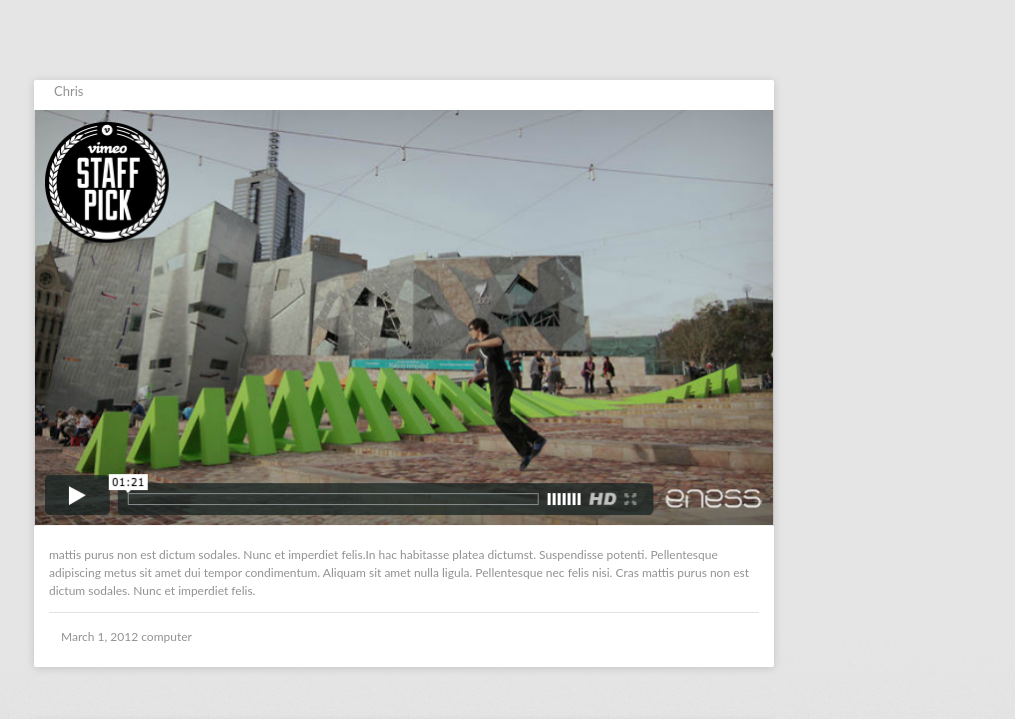
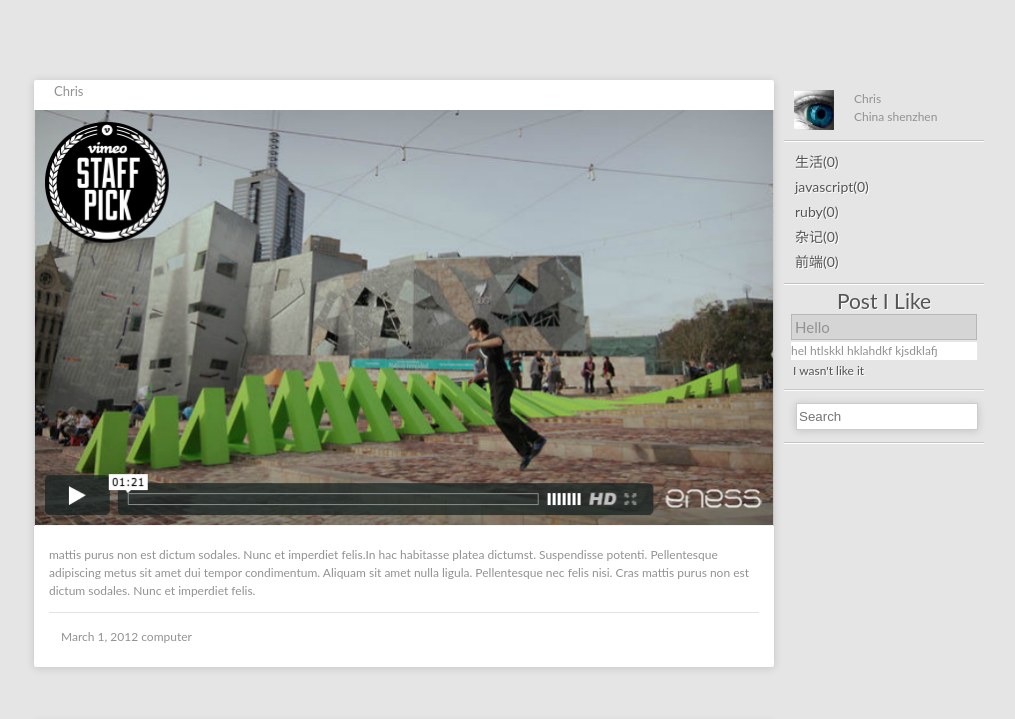
Before and after one commit to EvanJin/vimfiles, a plain HTML site: page pages/index.html in a window 1280 px wide. Shown: the top 719 px of the page, without its empty margins (126-1141 px from the left). Drawn offline with Linux system fonts and the light colour scheme.

Commit message:
new fiels

```diff
--- a/css/global.css
+++ b/css/global.css
@@ -6,33 +6,47 @@ html, body, div, span, applet, object, iframe, h1, h2, h3, h4, h5, h6, p, blockq
     font: inherit;
     vertical-align: baseline;
 }
+
 /* HTML5 display-role reset for older browsers */
  article, aside, details, figcaption, figure, footer, header, hgroup, menu, nav, section {
     display: block;
 }
+
 body {
     line-height: 1;
+    background: url(../images/bg.jpg) bottom fixed repeat-x #E5E5E5;
+    font-size: 12px;
+    line-height: 18px;
+    color: #929292;
+    font-family: 'Lato', sans-serif;
 }
+
 ol, ul {
     list-style: none;
 }
+
 a {
     text-decoration: none;
 }
+
 blockquote, q {
     quotes: none;
 }
+
 blockquote:before, blockquote:after, q:before, q:after {
     content:'';
     content: none;
 }
+
 table {
     border-collapse: collapse;
     border-spacing: 0;
 }
+
 .clear {
     clear: both;
 }
+
 h3 {
     font-size: 13px;
     line-height: 22px;
--- a/css/main.css
+++ b/css/main.css
@@ -1,14 +1,8 @@
-body {
-    background: url(../images/bg.jpg) bottom fixed repeat-x #E5E5E5;
-    font-size: 12px;
-    line-height: 18px;
-    color: #929292;
-    font-family: 'Lato', sans-serif;
-}
-
 .wrap {
     width: 960px;
     margin: 0 auto;
+    height: 100%;
+    min-height: 800px;
 }
 
 .blog-list {
@@ -49,7 +43,141 @@ body {
 }
 
 .side-bar {
-    width: 220px;
+    width: 200px;
     float: right;
-    margin-top: 80px;
+    margin: 80px 10px 0 10px;
 }
+
+.side-bar .owner {
+    height: 40px;
+    padding: 10px;
+    border-bottom: 1px solid rgba(0, 0, 0, 0.15);
+}
+
+.side-bar .owner .pics {
+    float: left;
+}
+
+.side-bar .owner .description {
+    height: 40px;
+    float: left;
+    margin-left: 20px;
+}
+
+.side-bar .category-list {
+    padding: 8px;
+    border-top: 1px solid white;
+    border-bottom: 1px solid rgba(0, 0, 0, 0.15);
+}
+
+.side-bar .category-list li {
+    padding: 3px;
+    text-align: left;
+    cursor: pointer;
+}
+
+.side-bar .category-list li:hover {
+    background: rgba(0, 0, 0, .07);
+    border: rgba(0, 0, 0, .14);
+    text-decoration: none;
+}
+
+.side-bar .category-list li a {
+    font-size: 14px;
+    color: rgb(85, 85, 85);
+    text-shadow: 1px 1px white;
+}
+
+.side-bar .post-like {
+    border-top: 1px solid white;
+    padding: 5px;
+    border-bottom: 1px solid rgba(0, 0, 0, .14);
+}
+
+.side-bar .post-like h2 {
+    text-align: center;
+    font-size: 21px;
+    margin: 2px;
+    color: rgb(85, 85, 85);
+    text-shadow: 1px 1px white;
+}
+
+.side-bar .post-like .post-like-list {
+    padding: 2px;
+}
+
+.side-bar .post-like .post-like-list .post-like-title {
+    background-color: rgba(0, 0, 0, .07);
+    border: 1px solid rgba(0, 0, 0, .14);
+    padding: 3px;
+    vertical-align: middle;
+    font-size: 15px;
+}
+
+.side-bar .post-like .post-like-list .post-commont {
+    padding: 2px;
+    color: rgb(85, 85, 85);
+    text-shadow: 1px 1px white;
+}
+
+.side-bar .post-like .post-like-list .post-like-content {
+    background-color: white;
+    margin-top: 2px;
+}
+
+.side-bar .post-search {
+    border-top: 1px solid white;
+    padding: 12px;
+    border-bottom: 1px solid rgba(0, 0, 0, .14);
+}
+
+.side-bar .post-search .search {
+    width: 176px;
+    outline: none;
+    height: 23px;
+    border: 1px solid #ccc;
+    box-shadow: 0 1px 8px rgba(0, 0, 0, 0.15);
+    text-shadow: 0 1px white;
+}
+
+.side-bar .last-post {
+    border-top: 1px solid white;
+}
+
+.pagination .page {
+    width: 740px;
+    clear: both;
+    overflow: hidden;
+    margin-bottom: 30px;
+}
+
+.pagination .page a {
+    float: right;
+    background: url('../images/page-btn.png');
+    display: block;
+    width: 75px;
+    height: 18px;
+    line-height: 22px;
+    color: #464444;
+    padding: 3px;
+    border: 1px solid #aaa;
+    border-radius: 5px;
+    margin-bottom: 12px;
+    text-shadow: 1px 1px #F1F1F1;
+}
+
+.footer {
+    height: 36px;
+    background: url(../images/footer-bg.png);
+    text-align: center;
+    color: #666;
+}
+
+.footer p {
+    line-height: 36px;
+    vertical-align: middle;
+}
+
+.footer p a {
+    color: #0F3455;
+}
--- a/pages/index.html
+++ b/pages/index.html
@@ -19,11 +19,8 @@
                         <img src="../images/content_bg.png" alt="Chris" />
                     </div>
                     <p class="post-content">
-                        mattis purus non est dictum sodales. Nunc et imperdiet felis.In hac habitasse platea dictumst. Suspendisse
-                        potenti. Pellentesque adipiscing metus sit amet dui tempor condimentum. Aliquam sit amet nulla ligula.
-                        Pellentesque nec felis nisi. Cras mattis purus non est dictum sodales. Nunc et imperdiet felis.</p>
-                    <div
-                    class="post-footer">
+                    mattis purus non est dictum sodales. Nunc et imperdiet felis.In hac habitasse platea dictumst. Suspendisse potenti. Pellentesque adipiscing metus sit amet dui tempor condimentum. Aliquam sit amet nulla ligula.  Pellentesque nec felis nisi. Cras mattis purus non est dictum sodales. Nunc et imperdiet felis.</p>
+                    <div class="post-footer">
                         <span>March 1, 2012</span>
                         <span>computer</span>
                     </div>
@@ -41,17 +38,61 @@
                     mattis purus non est dictum sodales. Nunc et imperdiet felis.In hac habitasse platea dictumst. Suspendisse
                     potenti. Pellentesque adipiscing metus sit amet dui tempor condimentum. Aliquam sit amet nulla ligula.
                     Pellentesque nec felis nisi. Cras mattis purus non est dictum sodales. Nunc et imperdiet felis.</p>
-                <div
-                class="post-footer">
+                    <div class="post-footer">
                         <span>March 1, 2012</span>
                         <span>computer</span>
                     </div>
                     <div class="clear"></div>
                 </div>
             </div>
-        <div class="side-bar"></div>
+            <div class="side-bar">
+                <div class="owner">
+                    <div class="pics">
+                        <a href="javascript:void(0);">
+                            <img src="../images/me.jpg" alt="Chris"
+                            width="40" height="40"/>
+                        </a>
                     </div>
-        <div class="footer"></div>
+                    <div class="description">
+                        <div>Chris</div>
+                        <div>China shenzhen</div>
+                    </div>
+                </div>
+                <div class="category-list clear">
+                    <ul>
+                        <li><a href="#">生活(0)</a></li>
+                        <li><a href="#">javascript(0)</a></li>
+                        <li><a href="#">ruby(0)</a></li>
+                        <li><a href="#">杂记(0)</a></li>
+                        <li><a href="#">前端(0)</a></li>
+                    </ul>
+                </div>
+                <div class="post-like">
+                    <h2>Post I Like</h2>
+                    <ul class="post-like-list">
+                        <li>
+                            <div class="post-like-title">Hello</div>
+                            <div class="post-like-content">
+                                <p>hel htlskkl hklahdkf kjsdklafj </p>
+                            </div>
+                            <p class="post-commont">I wasn't like it</p>
+                        </li>
+                    </ul>
+                </div>
+                <div class="post-search">
+                    <input class="search" type="text" name="search" id="search" placeholder="Search" />
+                </div>
+                <div class="last-post"></div>
+            </div>
+            <div class="pagination">
+                <div class="page">
+                    <a href="#">Next Page -></a>
+                </div>
+            </div>
+        </div>
+        <div class="footer">
+            <p>Copyright © 2007–2013 <a href="/">Chris</a>
+        </div>
     </body>
 
 </html>
```
Also changed, not shown: css/add_blog.css (added, +15 -0 lines), pages/add_blog.html (added, +20 -0 lines), images/footer-bg.png (added), images/me.jpg (added), images/page-btn.png (added), 3 other files. Lines whose indentation alone changed are shown as unchanged.
